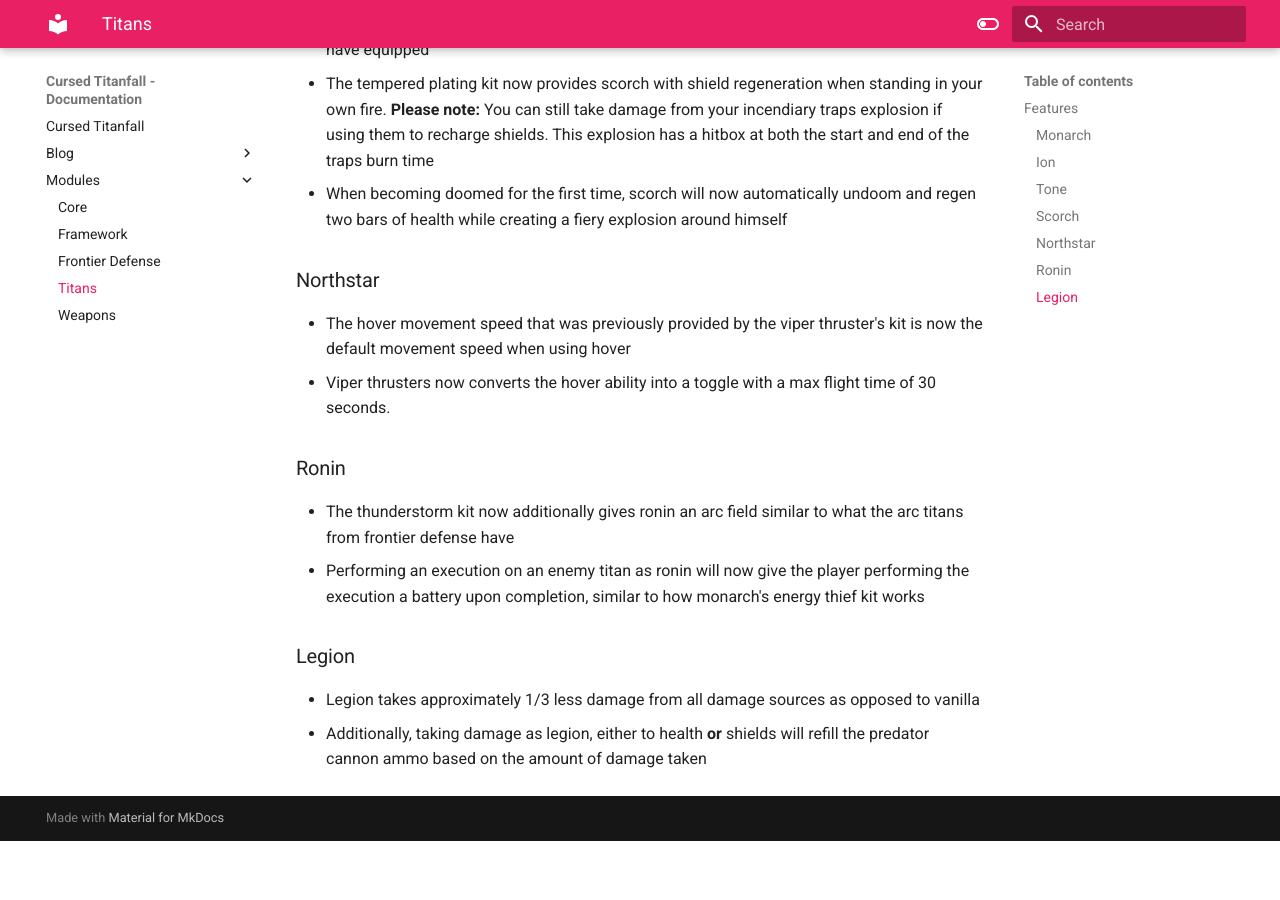
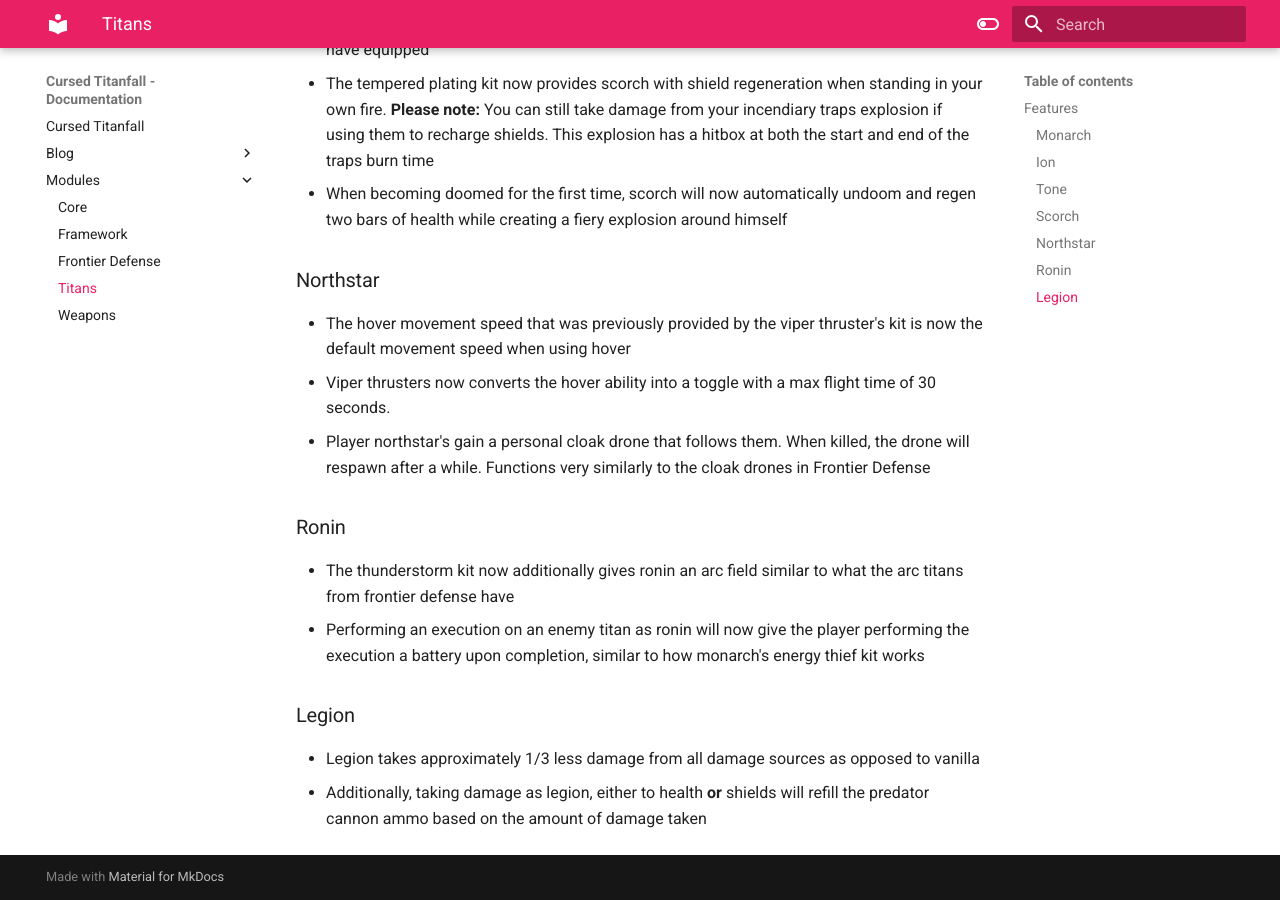
Before and after one commit to SDarkMagic/cursed-titanfall-docs, an MkDocs documentation site: the page built from docs/modules/Titans.md, in a window 1280 px wide and 900 px high, scrolled down 1541 px. Built offline with MkDocs 1.6.1 and Material for MkDocs 9.7.7, drawn with Linux system fonts in a browser that asks for light colours; before the commit the page ends 2382 px from its top, so only the background shows below that.

Commit message:
Update docs to include Northstar changes

```diff
--- a/docs/modules/Titans.md
+++ b/docs/modules/Titans.md
@@ -24,6 +24,7 @@
 ### Northstar
 - The hover movement speed that was previously provided by the viper thruster's kit is now the default movement speed when using hover
 - Viper thrusters now converts the hover ability into a toggle with a max flight time of 30 seconds.
+- Player northstar's gain a personal cloak drone that follows them. When killed, the drone will respawn after a while. Functions very similarly to the cloak drones in Frontier Defense
 ### Ronin
 - The thunderstorm kit now additionally gives ronin an arc field similar to what the arc titans from frontier defense have
 - Performing an execution on an enemy titan as ronin will now give the player performing the execution a battery upon completion, similar to how monarch's energy thief kit works
```
Also changed, not shown: docs/index.md (+4 -2 lines).
